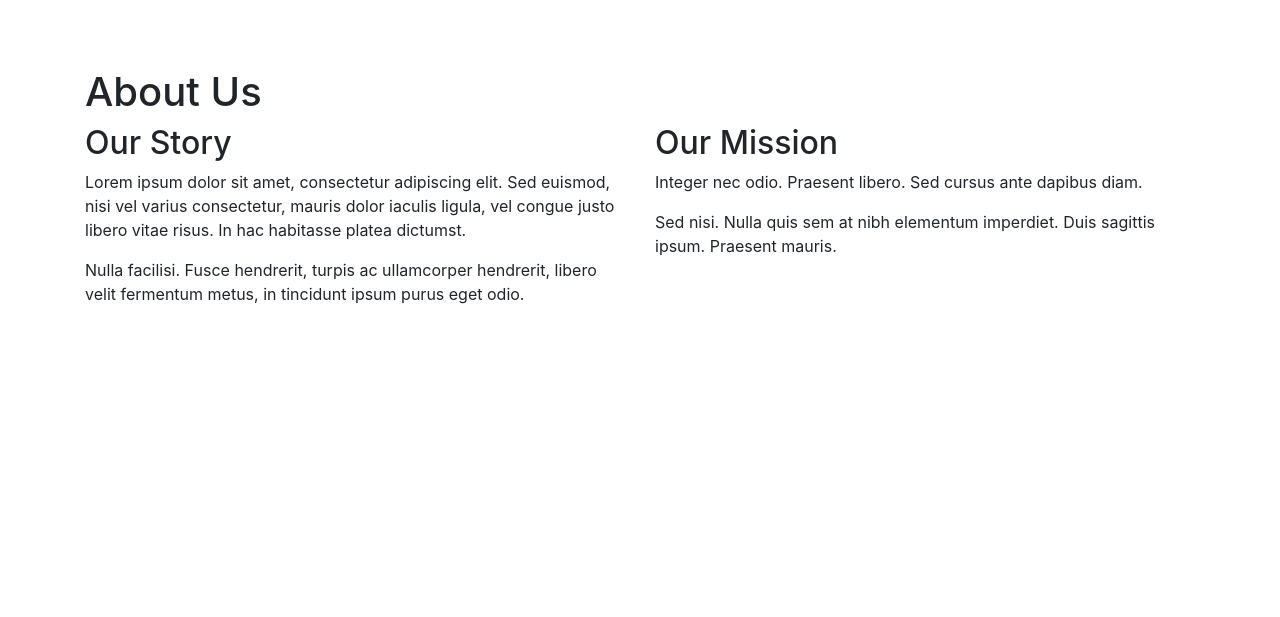
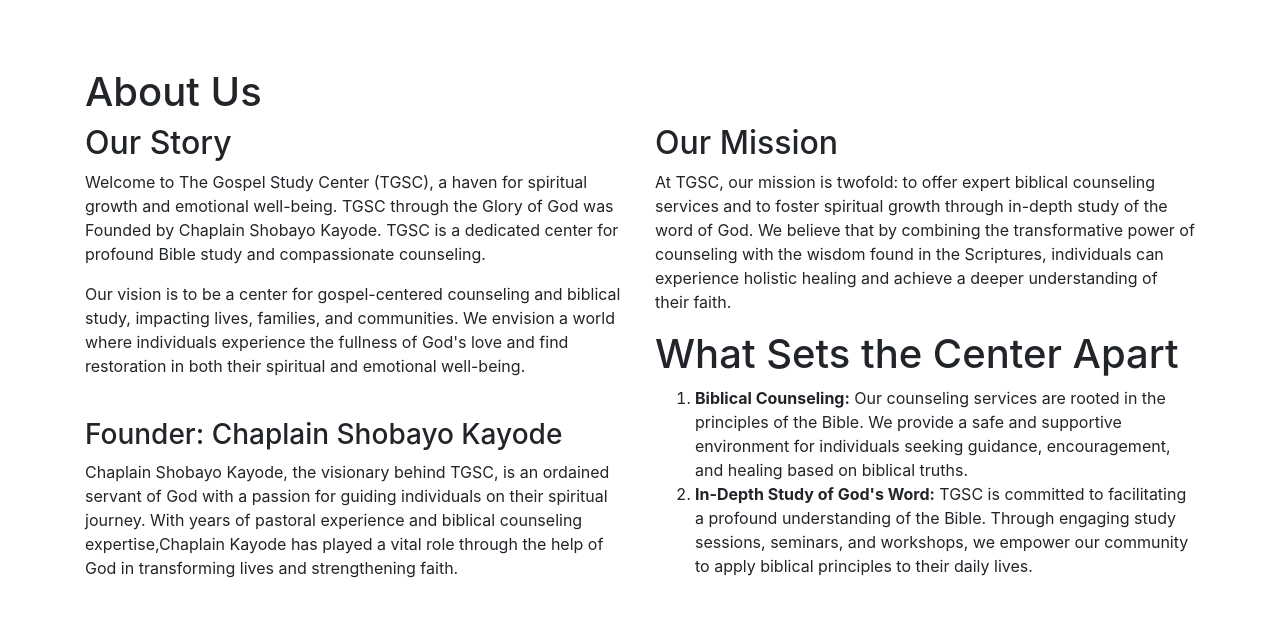
Before and after one commit to 0layimika/TGSC-website, a Django app: page /blog/about in a window 1280 px wide. Shown: the part 56-673 px from the top of the page. Run offline with Django 4.2, Linux system fonts and the light colour scheme; some libraries are stand-ins or nearby versions.

Commit message:
finished up

```diff
--- a/blog/templates/blog/about.html
+++ b/blog/templates/blog/about.html
@@ -66,24 +66,29 @@
       <div class="col-md-6">
         <h2>Our Story</h2>
         <p>
-          Lorem ipsum dolor sit amet, consectetur adipiscing elit. Sed euismod, nisi vel varius consectetur,
-          mauris dolor iaculis ligula, vel congue justo libero vitae risus. In hac habitasse platea dictumst.
+          Welcome to The Gospel Study Center (TGSC), a haven for spiritual growth and emotional well-being. TGSC through the Glory of God was Founded by Chaplain Shobayo Kayode. TGSC is a dedicated center for profound Bible study and compassionate counseling.
         </p>
 
         <p>
-          Nulla facilisi. Fusce hendrerit, turpis ac ullamcorper hendrerit, libero velit fermentum metus, in
-          tincidunt ipsum purus eget odio.
+          Our vision is to be a center for gospel-centered counseling and biblical study, impacting lives, families, and communities. We envision a world where individuals experience the fullness of God's love and find restoration in both their spiritual and emotional well-being.
+
+<br><br><h3>Founder: Chaplain Shobayo Kayode</h3>
+Chaplain Shobayo Kayode, the visionary behind TGSC, is an ordained servant of God with a passion for guiding individuals on their spiritual journey. With years of pastoral experience and biblical counseling expertise,Chaplain Kayode has played a vital role through the help of God in transforming lives and strengthening faith.
         </p>
       </div>
 
       <div class="col-md-6">
         <h2>Our Mission</h2>
         <p>
-          Integer nec odio. Praesent libero. Sed cursus ante dapibus diam.
+          At TGSC, our mission is twofold: to offer expert biblical counseling services and to foster spiritual growth through in-depth study of the word of God. We believe that by combining the transformative power of counseling with the wisdom found in the Scriptures, individuals can experience holistic healing and achieve a deeper understanding of their faith.
         </p>
 
         <p>
-          Sed nisi. Nulla quis sem at nibh elementum imperdiet. Duis sagittis ipsum. Praesent mauris.
+          <h1>What Sets the Center Apart</h1>
+          <ol>
+              <li><strong>Biblical Counseling:</strong> Our counseling services are rooted in the principles of the Bible. We provide a safe and supportive environment for individuals seeking guidance, encouragement, and healing based on biblical truths.</li>
+              <li><strong>In-Depth Study of God's Word:</strong> TGSC is committed to facilitating a profound understanding of the Bible. Through engaging study sessions, seminars, and workshops, we empower our community to apply biblical principles to their daily lives.</li>
+          </ol>
         </p>
       </div>
     </div>
--- a/blog/templates/blog/contact.html
+++ b/blog/templates/blog/contact.html
@@ -64,8 +64,10 @@
 
     <div class="row">
       <div class="col-md-6">
-        <h2>Contact Details</h2>
-        <p><strong>Email:</strong><a href="mailto:thegospelstudycenter@gmail.com">thegospelstudycenter@gmail.com</a></p>
+        <h2>Join Us on the Journey</h2>
+          <p>Whether you are seeking biblical counseling support or a deeper connection with God's word, TGSC welcomes you to join us on this transformative journey. Together, let's discover the power of God's love to heal, strengthen, and guide us toward a fulfilling and purposeful life.</p>
+            <p>For inquiries, counseling appointments, or to participate in our study programs, please contact us via out contact details below or visit our center at 11, isorosi street, Ijako, Sango, Ogun State..</p>
+          <p><strong>Email:</strong><a href="mailto:thegospelstudycenter@gmail.com">thegospelstudycenter@gmail.com</a></p>
         <p><strong>Telephone:</strong>08136941514</p>
         <p><strong>WhatsApp:</strong><a href="https://wa.me/+2348136941514">08136941514</a></p>
       </div>
--- a/blog/templates/blog/home.html
+++ b/blog/templates/blog/home.html
@@ -76,7 +76,7 @@
                     <div class="card-body">
                         <h2 class="card-title">{{ latest.title }}</h2>
                         <p class="card-text">{{latest.summary}} <a href="{% url 'detail' blog_id=latest.id %}">...more</a></p>
-                        <a href="{% url 'all' %}" class="btn btn-primary">Read More &rarr;</a>
+                        <a href="{% url 'all' %}" class="btn btn-primary">Other Blogs &rarr;</a>
                     </div>
                     <div class="card-footer text-muted">
                         Posted on {{ latest.date_created }} by Shobayo Kayode
```
Also changed, not shown: db.sqlite3.
